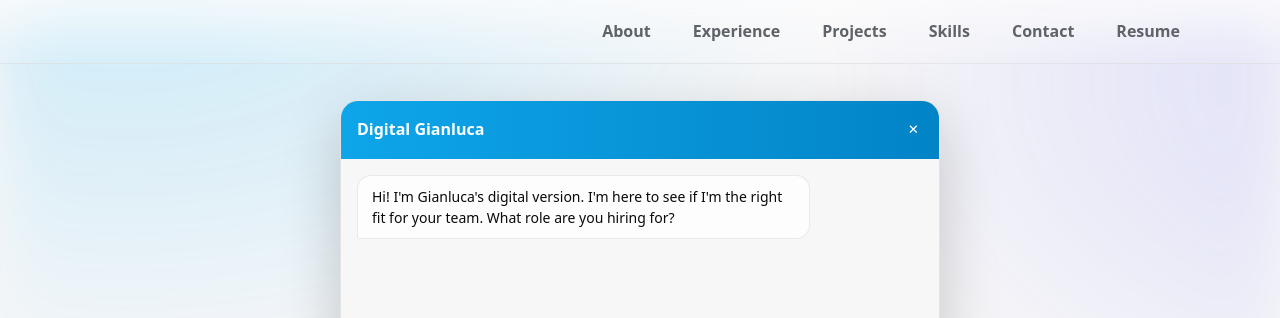
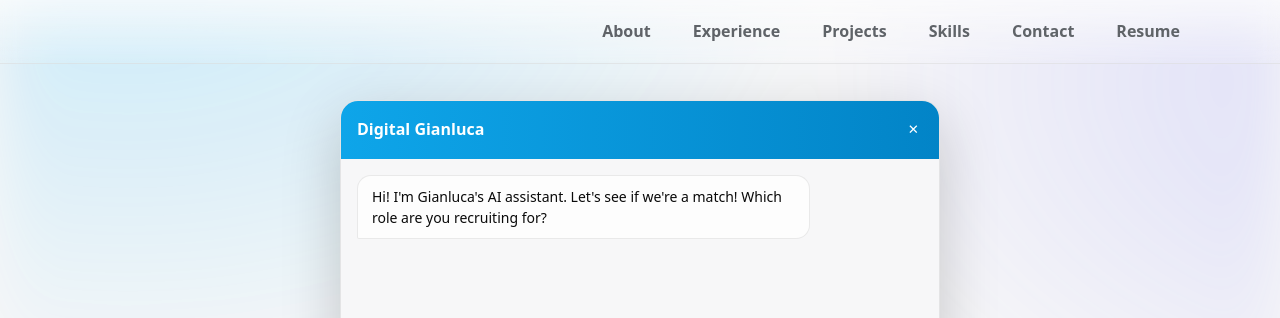
Before and after one commit to GianlucaBave/My_CV, a website: page index.html in a window 1280 px wide. Both pictures are taken after a click on the button "Open Chat". Shown: the top 318 px of the page. Drawn offline with Linux system fonts and the light colour scheme.

Commit message:
Update initial chat message text

```diff
--- a/api/index.js
+++ b/api/index.js
@@ -35,7 +35,7 @@ app.post('/api/chat', async (req, res) => {
     }
 
     if (!process.env.GEMINI_API_KEY) {
-       return res.status(500).json({ error: 'API Key not configured on server.' });
+      return res.status(500).json({ error: 'API Key not configured on server.' });
     }
 
     const model = genAI.getGenerativeModel({ model: "gemini-flash-latest" });
@@ -45,7 +45,7 @@ app.post('/api/chat', async (req, res) => {
       Your goal is to help recruiters or employers understand if Gianluca is a good fit for their specific role or company.
 
       Instructions:
-      - Introduction: "Hi! I'm Gianluca's digital version. I'm here to see if I'm the right fit for your team. What role are you hiring for?" (Only say this if the user hasn't asked a specific question yet).
+      - Introduction: "Hi! I'm Gianluca's AI assistant. Let's see if we're a match! Which role are you recruiting for?" (Only say this if the user hasn't asked a specific question yet).
       - Always speak in the first person ("I have experience with...", "I built...").
       - Be concise, direct, and professional. Avoid long paragraphs.
       - Use the context below to answer questions about skills, experience, and projects.
--- a/index.html
+++ b/index.html
@@ -1041,8 +1041,7 @@
       </div>
       <div class="chat-messages" id="chatMessages">
         <div class="message bot">
-          Hi! I'm Gianluca's digital version. I'm here to see if I'm the right fit for your team. What role are you
-          hiring for?
+          Hi! I'm Gianluca's AI assistant. Let's see if we're a match! Which role are you recruiting for?
         </div>
       </div>
       <form class="chat-input-area" id="chatForm">
```
